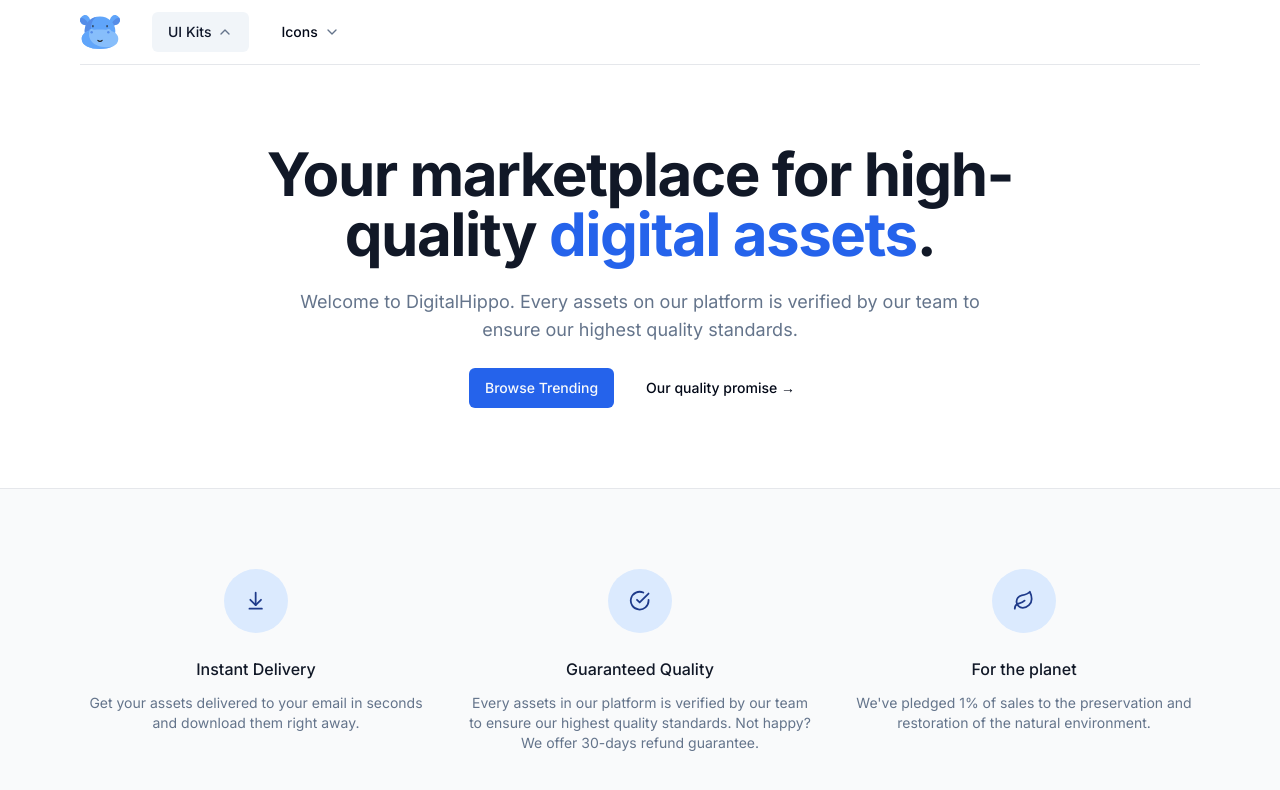
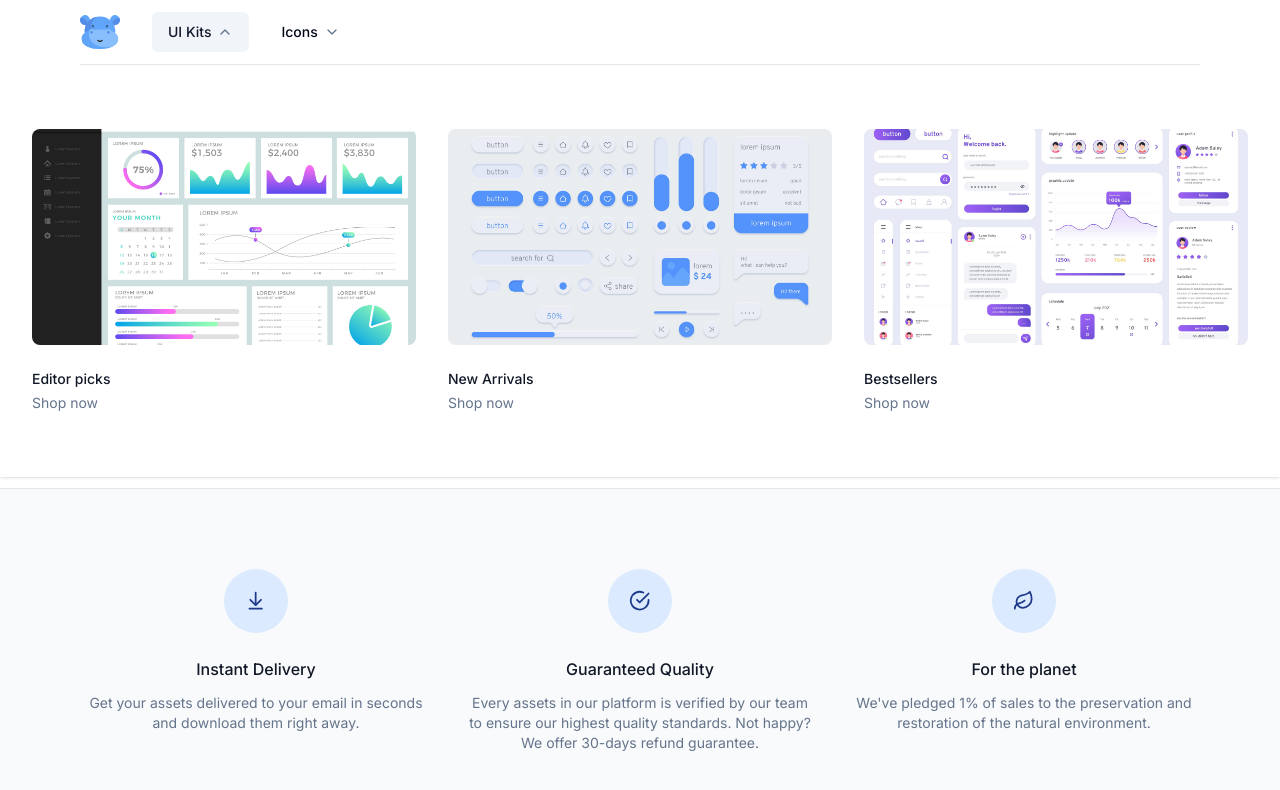
Before and after one commit to DiMazurenko/marketplace, a Next.js app: page / in a window 1280 px wide. Both pictures are taken after a click on the button "UI Kits". Shown: the top 790 px of the page. Built offline with nearby package versions, Linux system fonts and the light colour scheme.

Commit message:
update NavItem

```diff
--- a/src/components/NavItem.tsx
+++ b/src/components/NavItem.tsx
@@ -4,6 +4,8 @@ import {Button} from '@/components/ui/button';
 import {PRODUCT_CATEGORIES} from '@/config';
 import {ChevronDown} from 'lucide-react';
 import {cn} from '@/lib/utils';
+import Image from 'next/image';
+import Link from 'next/link';
 
 type Category = typeof PRODUCT_CATEGORIES[number];
 
@@ -39,6 +41,49 @@ const NavItem = (
 					)}/>
 				</Button>
 			</div>
+
+			{isOpen ? (
+				<div className={cn('absolute inset-x-0 top-full text-sm text-muted-foreground',
+					{
+						'animate-in fade-in-10 slide-in-from-top-5': !isAnyOpen
+					}
+				)}>
+					<div
+						className="absolute inset-0 top-1/2 bg-white shadow"
+						aria-hidden="true"
+					/>
+					<div className="relative bg-white">
+						<div className="mx-auto max-w-7xl px-8">
+							<div className="grid grid-cols-4 gap-x-8 gap-y-10 py-16">
+								<div className="col-span-4 col-start-1 grid grid-cols-3 gap-x-8">
+									{category.featured.map((item) => (
+										<div
+											key={item.name}
+											className="group relative text-base sm:text-sm"
+										>
+											<div className="relative aspect-video overflow-hidden rounded-lg bg-gray-100 group-hover:opacity-75">
+												<Image
+													src={item.imageSrc}
+													alt="product category image"
+													fill
+													className="object-cover object-center"
+												/>
+											</div>
+											<Link
+												href={item.href}
+												className="mt-6 block font-medium text-gray-900"
+											>
+												{item.name}
+											</Link>
+											<p className="mt-1" aria-hidden="true">Shop now</p>
+										</div>
+									))}
+								</div>
+							</div>
+						</div>
+					</div>
+				</div>
+			) : null}
 		</div>
 	);
 };
```
Also changed, not shown: 1 other file (tests, documents, lock files or other folders).
